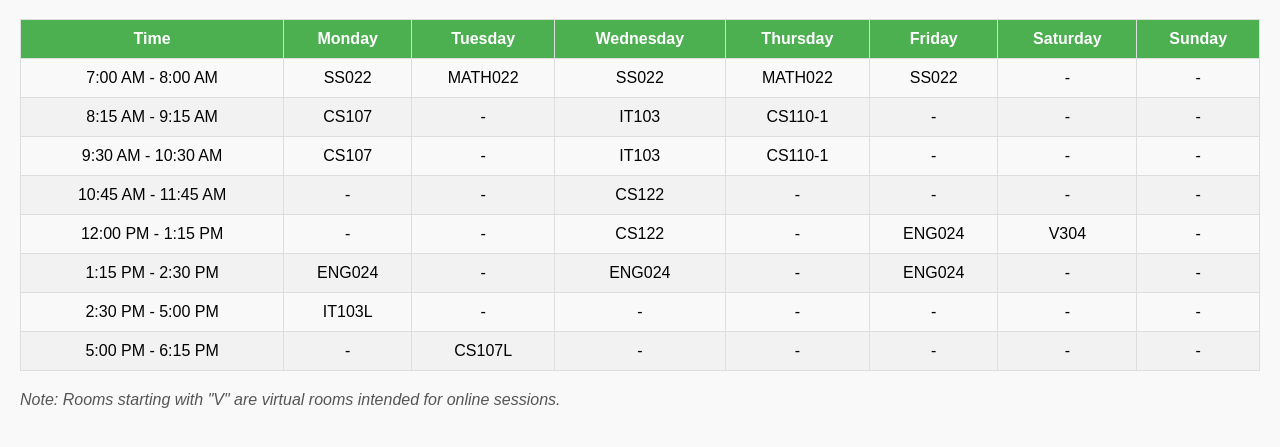
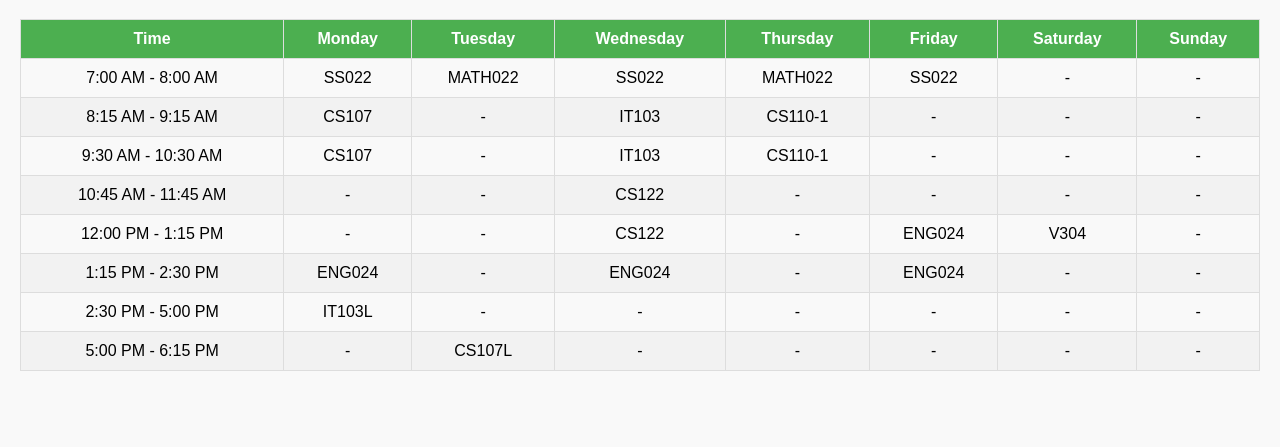
Before and after one commit to oharawr/oharawr.github.io, a plain HTML site: page LobatonCourseSchedule.html in a window 1280 px wide. Shown: the part 61-508 px from the top of the page. Drawn offline with Linux system fonts and the light colour scheme.

Commit message:
LobatonCourseSchedule.html

```diff
--- a/LobatonCourseSchedule.html
+++ b/LobatonCourseSchedule.html
@@ -132,6 +132,5 @@
             </tr>
         </tbody>
     </table>
-    <p class="note">Note: Rooms starting with "V" are virtual rooms intended for online sessions.</p>
 </body>
 </html>
```
